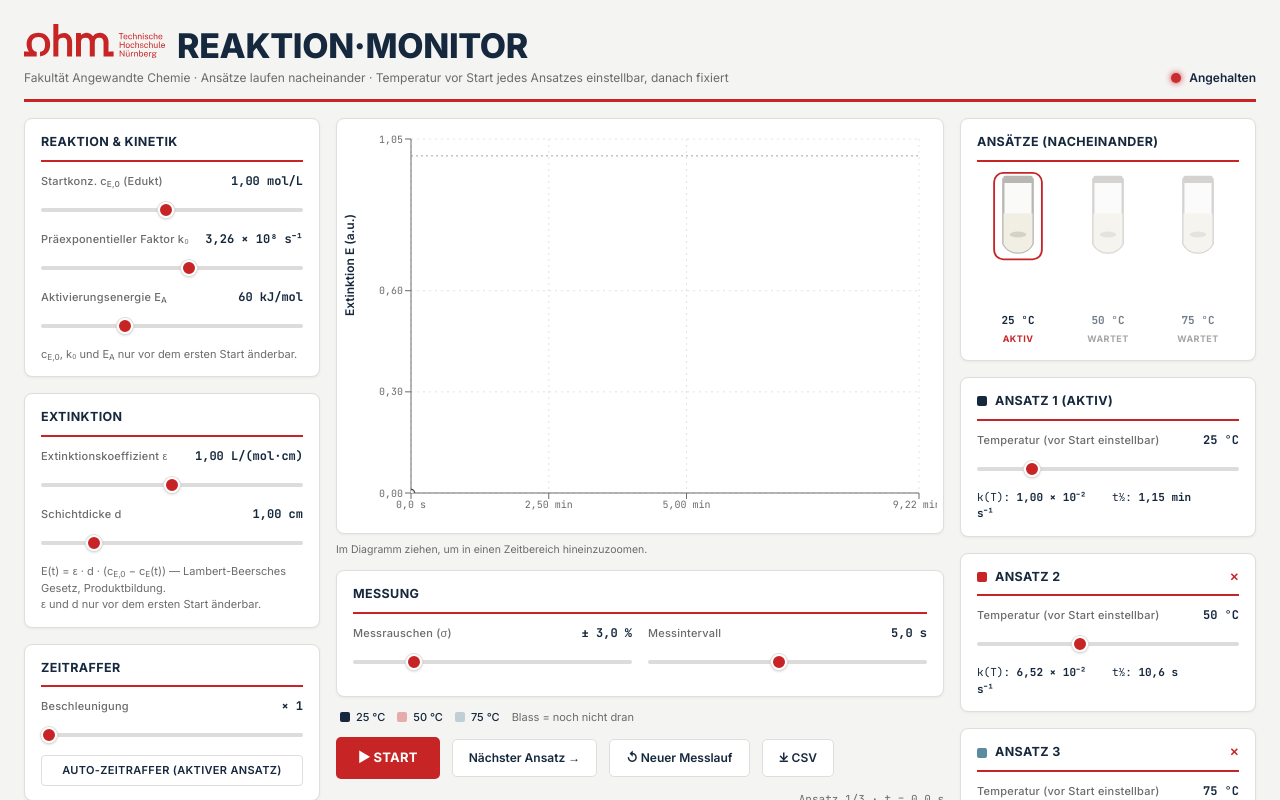
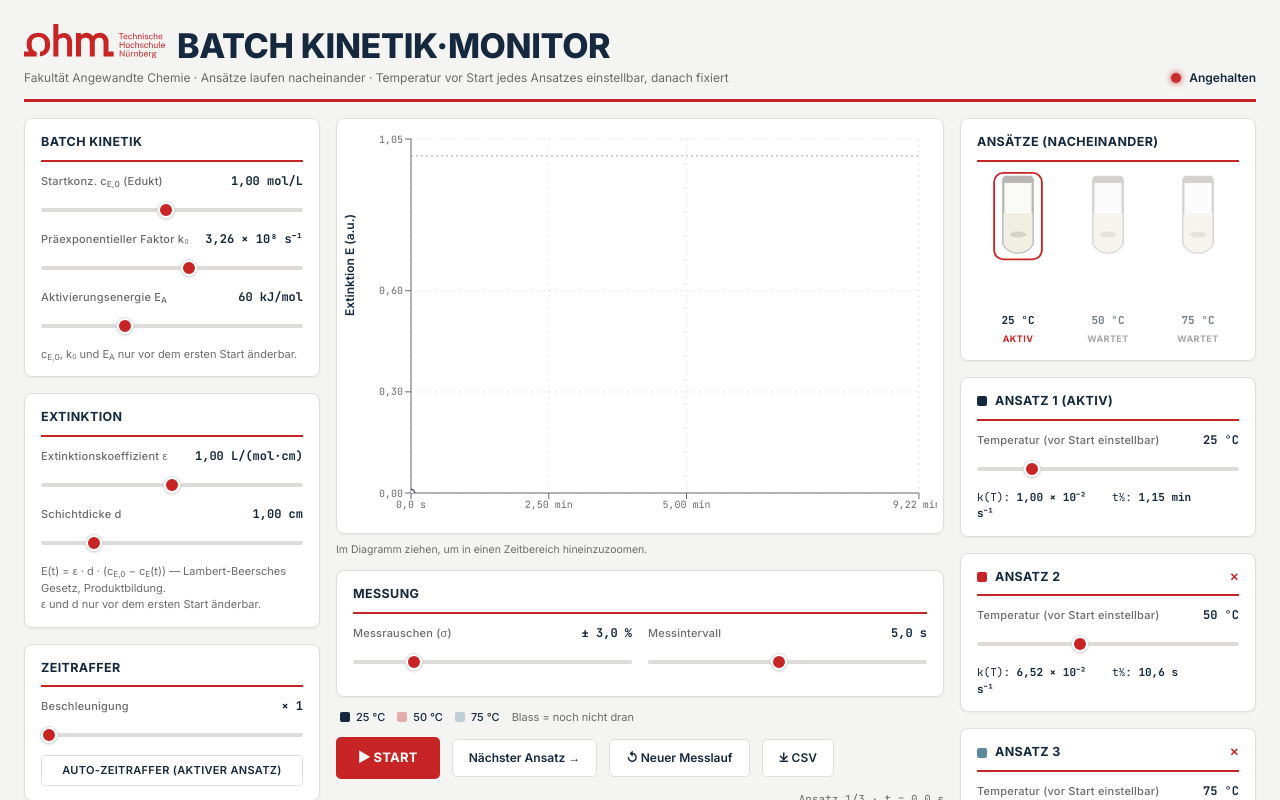
Before and after one commit to CorinnaBusse/kinetik-app, a React (Vite) app: page / in a window 1280 px wide. Shown: the top 800 px of the page. Built offline with nearby package versions, Linux system fonts and the light colour scheme.

Commit message:
readme und Name

```diff
--- a/index.html
+++ b/index.html
@@ -3,7 +3,7 @@
   <head>
     <meta charset="UTF-8" />
     <meta name="viewport" content="width=device-width, initial-scale=1.0" />
-    <title>Reaktion·Monitor — Kinetik-Simulator</title>
+    <title>Batch Kinetik·Monitor — Kinetik-Simulator</title>
   </head>
   <body>
     <div id="root"></div>
--- a/src/App.jsx
+++ b/src/App.jsx
@@ -327,7 +327,7 @@ export default function KinetikAbsorbanceSequential() {
     });
     rows.sort((a, b) => a.id - b.id || a.t - b.t);
     const meta = [
-      `# Reaktion-Monitor Messexport (sequentiell)`,
+      `# Batch Kinetik-Monitor Messexport (sequentiell)`,
       `# c0=${A0v} mol/L; k0=${k0} 1/s; Ea=${Ea} kJ/mol; epsilon=${epsilon} L/mol; Schichtdicke=${pathLength} cm; Rauschen=${noisePct}%; Messintervall=${sampleInterval}s`,
       `# Zeitpunkt: ${new Date().toLocaleString("de-DE")}`,
     ];
@@ -412,7 +412,7 @@ export default function KinetikAbsorbanceSequential() {
             <div style={{ display: "flex", alignItems: "baseline", gap: 12 }}>
                <img src={OHM_LOGO} alt="Ohm Angewandte Chemie" style={{ height: 34, width: "auto", display: "block" }} />
                <h1 style={{ fontFamily: SANS, fontWeight: 800, fontSize: "clamp(24px,3.4vw,34px)", color: INK, letterSpacing: "-0.01em", lineHeight: 1 }}>
-                REAKTION·MONITOR
+                BATCH KINETIK·MONITOR
               </h1>
             </div>
             <p style={{ fontFamily: SANS, fontSize: 12, color: GRAY, marginTop: 6 }}>
@@ -429,7 +429,7 @@ export default function KinetikAbsorbanceSequential() {
         <div className="grid grid-cols-1 lg:grid-cols-12 gap-4">
           {/* LEFT CONTROLS */}
           <div className="lg:col-span-3 flex flex-col gap-4">
-            <PanelBox title="Reaktion & Kinetik">
+            <PanelBox title="Batch Kinetik">
               <Field label={<>Startkonz. c<sub>E,0</sub> (Edukt)</>} value={`${dec(A0, 2)} mol/L`} locked={locked}>
                 <LinearSlider min={0.1} max={2} step={0.05} value={A0} onChange={setA0} disabled={locked} />
               </Field>
```
Also changed, not shown: 1 other file (tests, documents, lock files or other folders).
